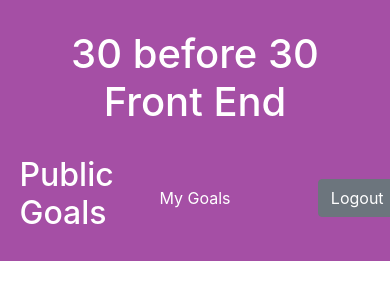
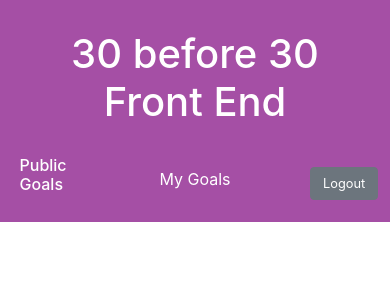
Before and after one commit to BrandonHarrison01/30for30-fe, a React (Create React App) app: page /feed in a window 390 px wide. Shown: the top 300 px of the page. Built offline with nearby package versions, Linux system fonts and the light colour scheme; no server answers.

Commit message:
personal goals page is fully responsive

```diff
--- a/src/styling/goal.scss
+++ b/src/styling/goal.scss
@@ -4,6 +4,7 @@
     width: 45%;
     border-radius: 5px;
     margin: 20px 0;
+
 
     .title {
         margin-bottom: 0px;
@@ -20,3 +21,9 @@
         margin-top: 40px;
     }
 }
+
+@media screen and (max-width: 930px) {
+    .goalContainer {
+        width: 90%;
+    }
+}
--- a/src/styling/user-goals.scss
+++ b/src/styling/user-goals.scss
@@ -11,6 +11,7 @@
         max-width: 1250px;
         color: white;
 
+
         h2 {
             width: 15%;
         }
@@ -22,7 +23,27 @@
         div {
             display: flex;
             justify-content: space-between;
+            align-items: center;
             width: 15%;
+
+            h4 {
+                margin-right: 10px;
+            }
+        }
+
+        @media screen and (max-width: 1000px) {
+            h2, h4, .navLink {
+                font-size: 1rem;
+            }
+
+            div {
+                flex-direction: column;
+            }
+
+            button {
+                font-size: .8rem;
+            }
+
         }
     }
 
@@ -40,6 +61,16 @@
         flex-direction: row;
         justify-content: space-between;
         margin-bottom: 10px;
+
+        @media screen and (max-width: 750px) {
+            h3 {
+                font-size: 1.4rem;
+            }
+
+            button {
+                font-size: .9rem;
+            }
+        }
     }
 }
 
```
